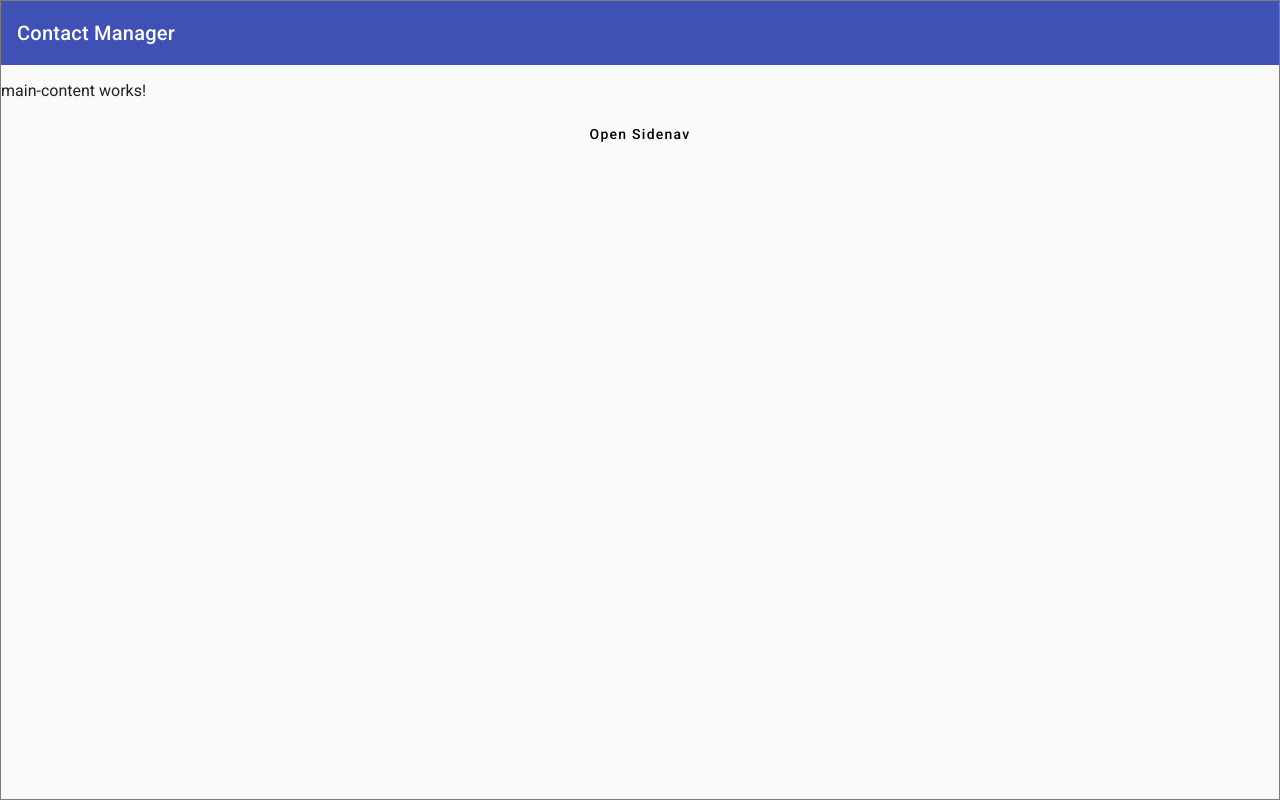
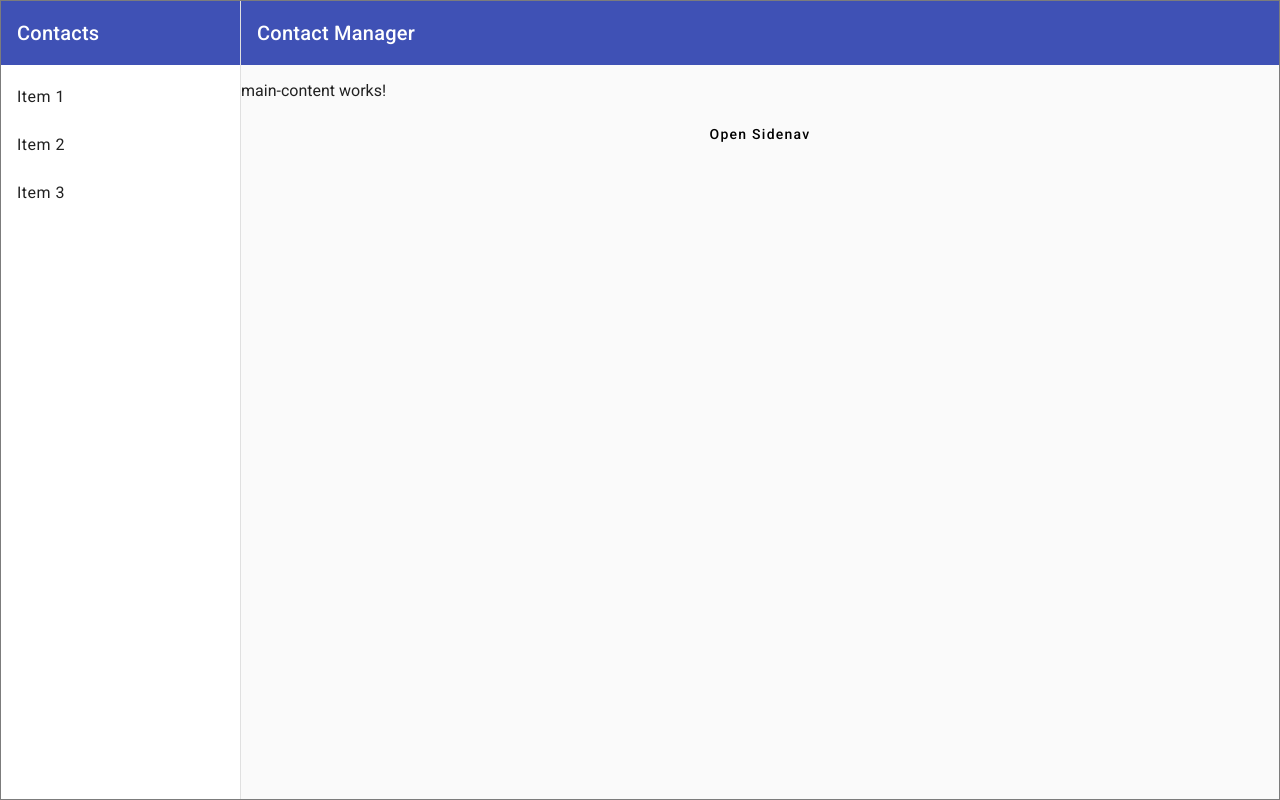
Before and after one commit to samndambuki/Styling-Applications-With-Angular-Material, an Angular app: page /contactmanager in a window 1280 px wide. Built offline with nearby package versions, Linux system fonts and the light colour scheme.

Commit message:
configuring the sidenav

```diff
--- a/src/app/contactmanager/components/sidenav/sidenav.component.html
+++ b/src/app/contactmanager/components/sidenav/sidenav.component.html
@@ -1,5 +1,10 @@
 <mat-sidenav-container class="app-sidenav-container">
-  <mat-sidenav #sidenav class="app-sidenav">
+  <mat-sidenav
+    #sidenav
+    class="app-sidenav mat-elevation-z150"
+    opened="true"
+    mode="side"
+  >
     <mat-toolbar color="primary">Contacts</mat-toolbar>
     <mat-list role="list">
       <mat-list-item role="listitem">Item 1</mat-list-item>
```
